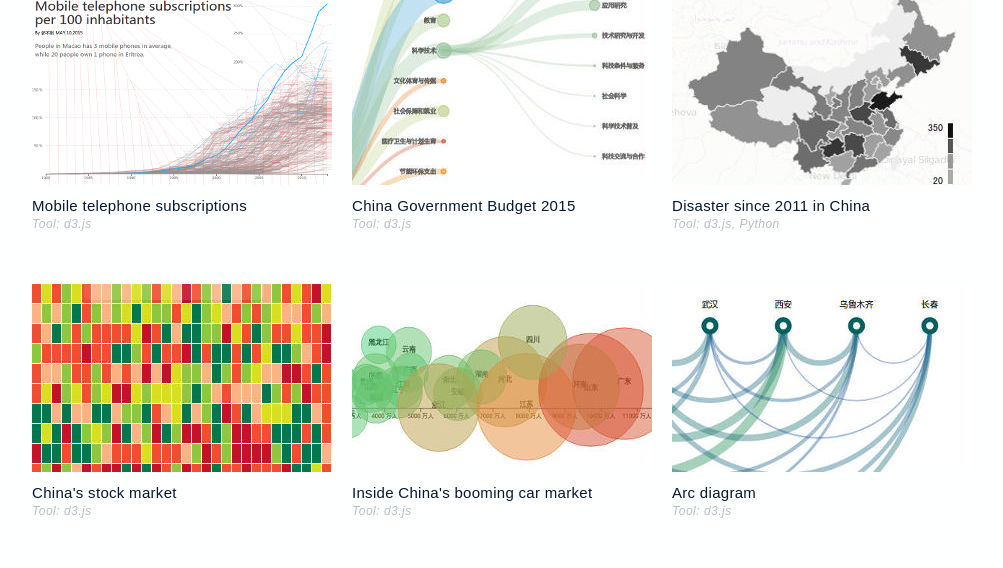
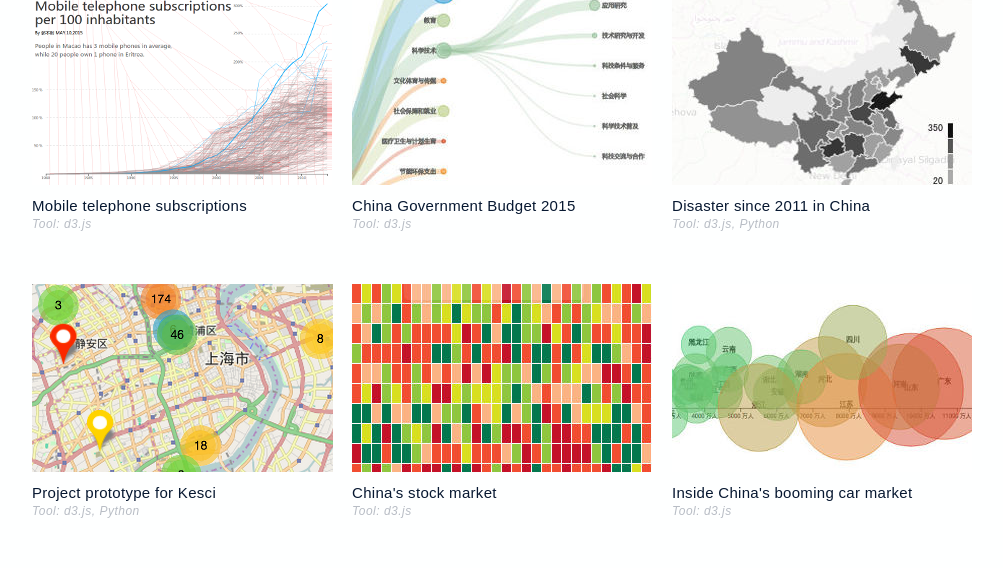
Before and after one commit to guoweish/guoweish.github.io, a plain HTML site: page index.html in a window 1280 px wide. Shown: the part 182-750 px from the top of the page, without its empty margins (138-1141 px from the left). Drawn offline with Linux system fonts and the light colour scheme.

Commit message:
add kesci to frontpage

```diff
--- a/index.html
+++ b/index.html
@@ -33,6 +33,8 @@
                     <a class="workthumb g320" href="work-tree.html"><img src="image/work/work-tree.jpg"><div class="workname">China Government Budget 2015</div><div class="worktype">Tool: d3.js</div></a>
 
                     <a class="workthumb g320" href="projects/disaster/disaster.html"><img src="image/work/project-disaster.jpg"><div class="workname">Disaster since 2011 in China</div><div class="worktype">Tool: d3.js, Python</div></a>
+
+                    <a class="workthumb g320" href="projects/kesci/index.html"><img src="image/work/project-kesci.png"><div class="workname">Project prototype for Kesci</div><div class="worktype">Tool: d3.js, Python</div></a>
 
                     <a class="workthumb g320" href="work-stock.html"><img src="image/work/work-stock.jpg"><div class="workname">China's stock market</div><div class="worktype">Tool: d3.js</div></a>
 
```
Also changed, not shown: image/work/project-kesci.png (added).
